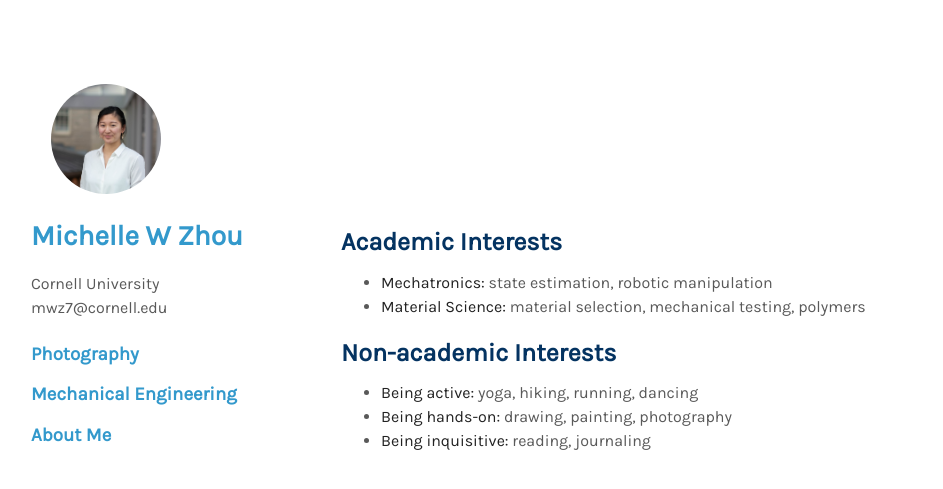
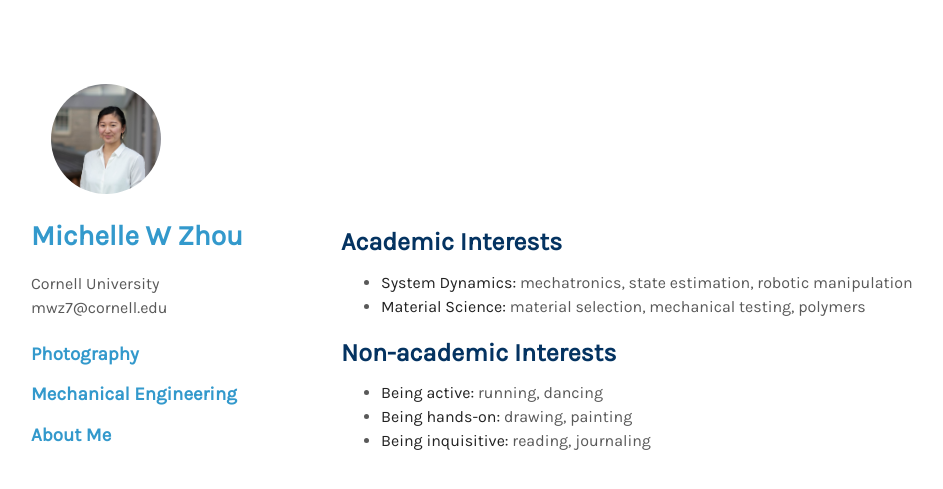
Before and after one commit to mwz724/mwz724.github.io, a Jekyll site: the page built from index.md, in a window 1280 px wide. Shown: the top 489 px of the page, without its empty margins (129-1072 px from the left). Built offline with Jekyll 4.4.1, drawn with Linux system fonts in a browser that asks for light colours; nearby versions of some CDN libraries; a style sheet for code colours, icons or effects is not loaded.

Commit message:
Update index.md

```diff
--- a/index.md
+++ b/index.md
@@ -12,13 +12,13 @@ layout: homepage
 
 ## Academic Interests
 
-- **Mechatronics:** state estimation, robotic manipulation
+- **System Dynamics:** mechatronics, state estimation, robotic manipulation
 - **Material Science:** material selection, mechanical testing, polymers
 
 
 
 ## Non-academic Interests
 
-- **Being active:** yoga, hiking, running, dancing
-- **Being hands-on:** drawing, painting, photography
+- **Being active:** running, dancing
+- **Being hands-on:** drawing, painting
 - **Being inquisitive:** reading, journaling
```
